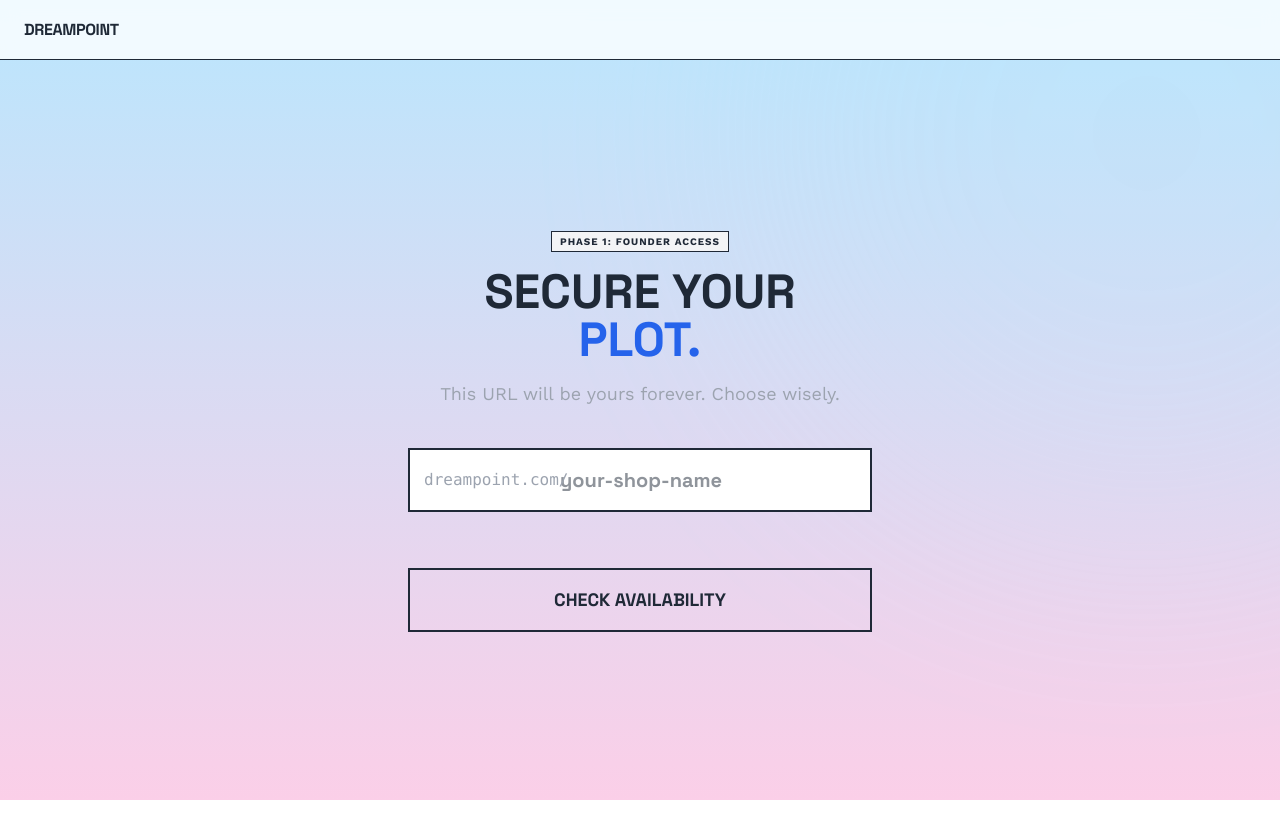
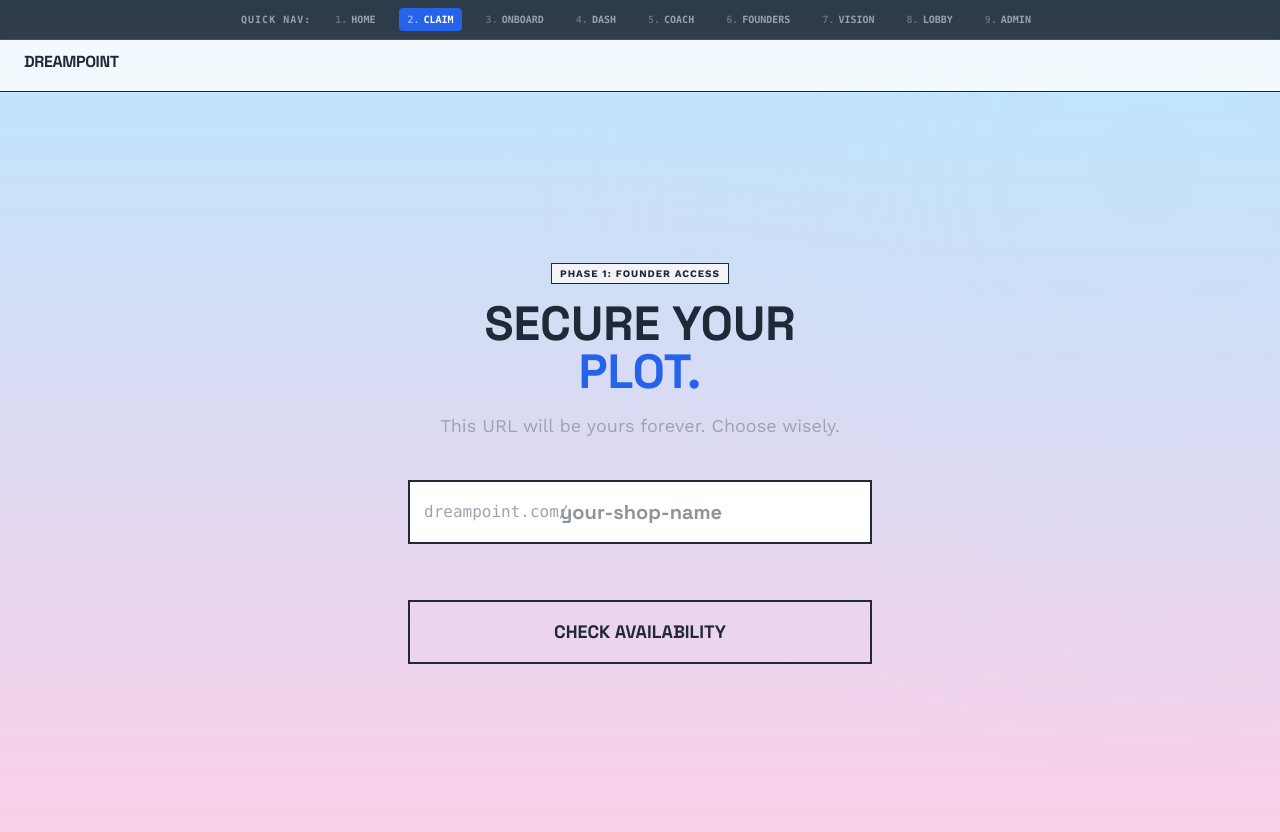
Before and after one commit to terrellb413-rgb/dream-point-demo, a Next.js app: page /claim in a window 1280 px wide. Before the commit the page ends 800 px from the top, so only its background shows below. Built offline with nearby package versions, Linux system fonts and the light colour scheme; no server answers.

Commit message:
Add Quick Nav Bar

```diff
--- /dev/null
+++ b/src/app/QuickNavBar.tsx
@@ -0,0 +1,43 @@
+"use client";
+
+import { usePathname } from 'next/navigation';
+import Link from 'next/link';
+
+export default function QuickNavBar() {
+    const pathname = usePathname();
+
+    const links = [
+        { num: 1, label: "Home", href: "/" },
+        { num: 2, label: "Claim", href: "/claim" },
+        { num: 3, label: "Onboard", href: "/onboarding" },
+        { num: 4, label: "Dash", href: "/office" }, // Using Office as Dash entry
+        { num: 5, label: "Coach", href: "/coach" },
+        { num: 6, label: "Founders", href: "/founders-circle" },
+        { num: 7, label: "Vision", href: "/vision" },
+        { num: 8, label: "Lobby", href: "/office" },
+        { num: 9, label: "Admin", href: "/super-admin" },
+    ];
+
+    if (process.env.NODE_ENV === 'production' && !pathname.includes('super-admin')) {
+        // Optional: Hide in production if desired, but user asked for "local project".
+        // For now I'll leave it visible so they can see it live too if they want.
+    }
+
+    return (
+        <div className="fixed top-0 left-0 w-full z-50 bg-concrete-900/90 backdrop-blur-sm text-white text-[10px] font-mono border-b border-white/10 flex items-center justify-center gap-4 py-2 overflow-x-auto print:hidden">
+            <span className="opacity-50 font-bold uppercase tracking-widest hidden md:inline">Quick Nav:</span>
+            {links.map((l) => (
+                <Link
+                    key={l.num}
+                    href={l.href}
+                    className={`flex items-center gap-1 px-2 py-1 rounded transition-colors uppercase font-bold
+                    ${pathname === l.href
+                            ? 'bg-blueprint text-white'
+                            : 'text-gray-400 hover:text-white hover:bg-white/10'}`}
+                >
+                    <span className="opacity-50">{l.num}.</span> {l.label}
+                </Link>
+            ))}
+        </div>
+    );
+}
--- a/src/app/layout.tsx
+++ b/src/app/layout.tsx
@@ -1,6 +1,7 @@
 import type { Metadata } from "next";
 import { Space_Grotesk, Work_Sans } from "next/font/google";
 import "./globals.css";
+import QuickNavBar from "./QuickNavBar";
 
 const spaceGrotesk = Space_Grotesk({
   variable: "--font-space",
@@ -27,7 +28,10 @@ export default function RootLayout({
       <body
         className={`${spaceGrotesk.variable} ${workSans.variable} antialiased font-work text-concrete-900`}
       >
-        {children}
+        <QuickNavBar />
+        <div className="pt-8">
+          {children}
+        </div>
       </body>
     </html>
   );
```
